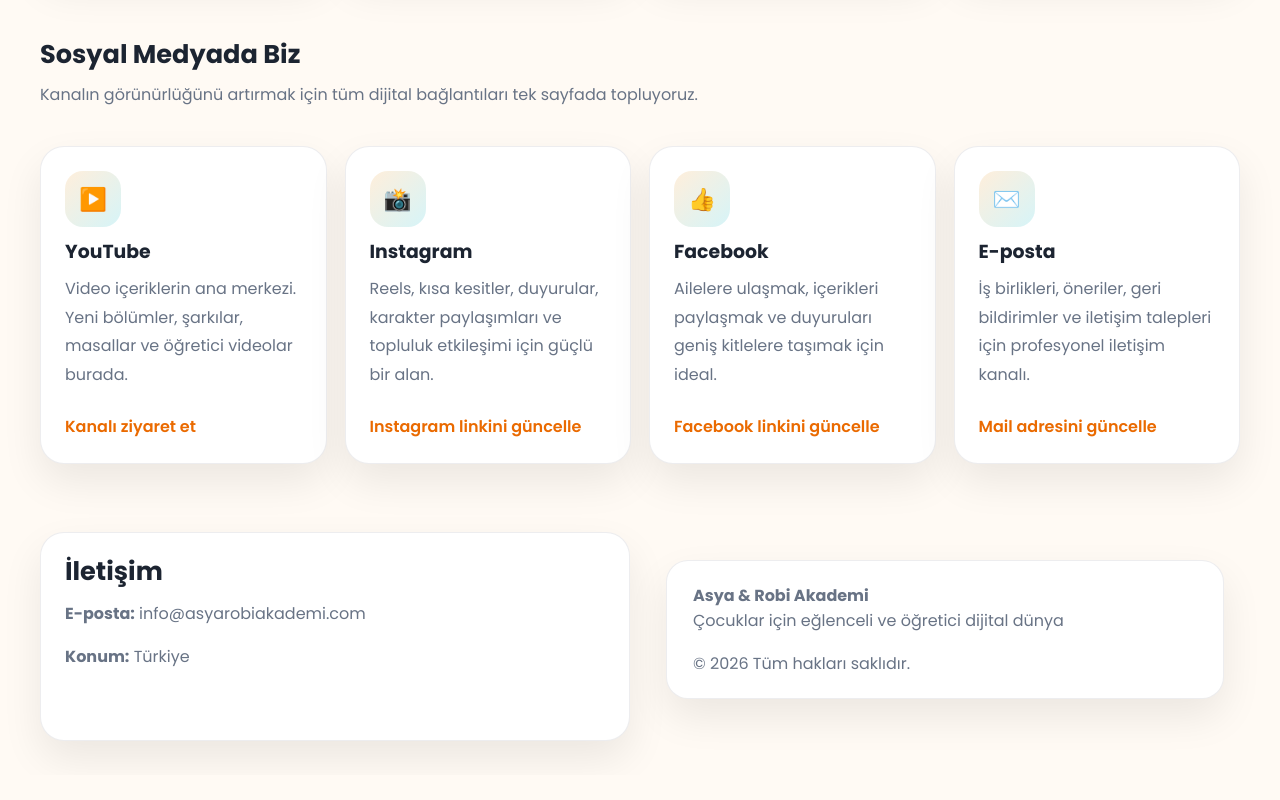
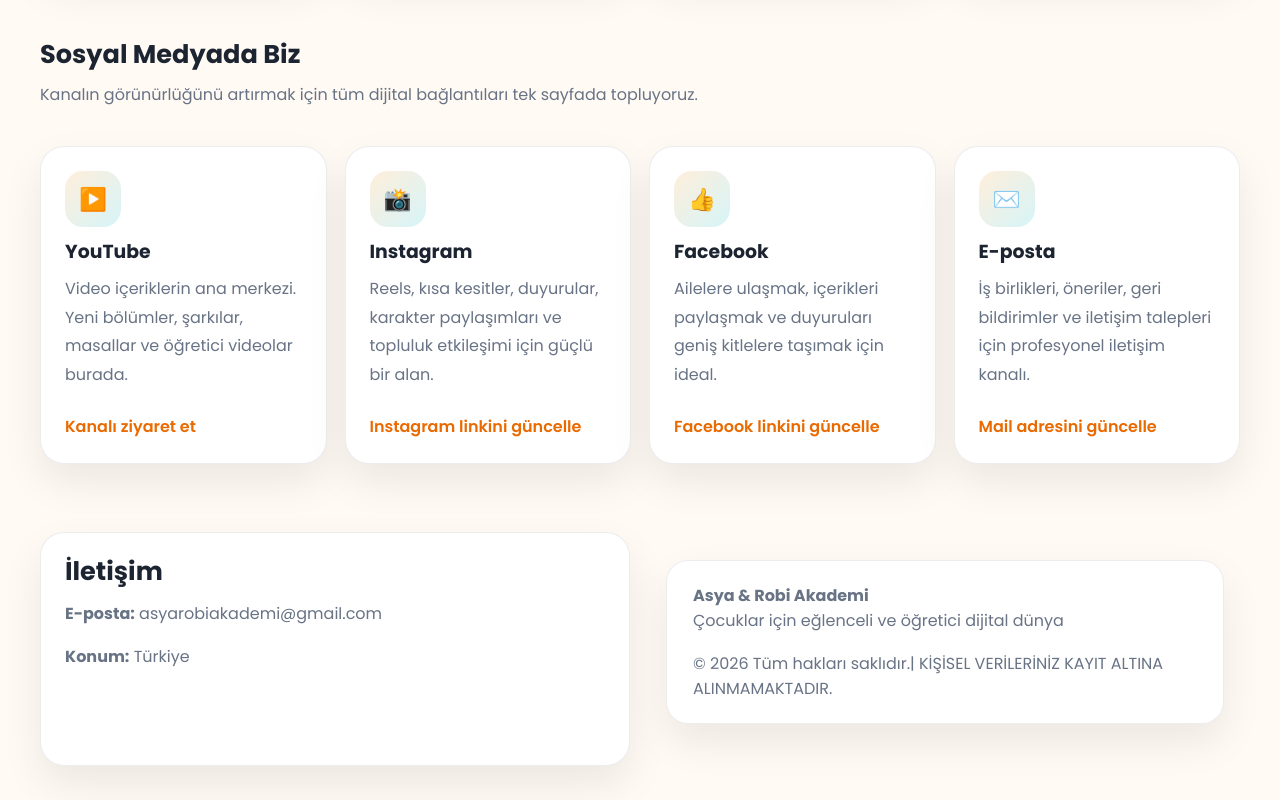
Before and after one commit to ucsertech/asyarobisit, a plain HTML site: page index.html in a window 1280 px wide. Shown: the part 3210-4010 px from the top of the page. Before the commit the page ends 3985 px from the top, so only its background shows below. Drawn offline with Linux system fonts and the light colour scheme.

Commit message:
Update index.html

```diff
--- a/index.html
+++ b/index.html
@@ -642,7 +642,7 @@
             <p>Video içeriklerin ana merkezi. Yeni bölümler, şarkılar, masallar ve öğretici videolar burada.</p>
             <span>Kanalı ziyaret et</span>
           </a>
-          <a class="social-card" href="https://www.instagram.com/" target="_blank" rel="noopener noreferrer">
+          <a class="social-card" href="https://www.instagram.com/yigitertasarim" target="_blank" rel="noopener noreferrer">
             <div class="icon">📸</div>
             <h3>Instagram</h3>
             <p>Reels, kısa kesitler, duyurular, karakter paylaşımları ve topluluk etkileşimi için güçlü bir alan.</p>
@@ -654,7 +654,7 @@
             <p>Ailelere ulaşmak, içerikleri paylaşmak ve duyuruları geniş kitlelere taşımak için ideal.</p>
             <span>Facebook linkini güncelle</span>
           </a>
-          <a class="social-card" href="mailto:info@asyarobiakademi.com">
+          <a class="social-card" href="mailto:asyarobiakademi@gmail.com">
             <div class="icon">✉️</div>
             <h3>E-posta</h3>
             <p>İş birlikleri, öneriler, geri bildirimler ve iletişim talepleri için profesyonel iletişim kanalı.</p>
@@ -671,7 +671,7 @@
           <p>
 
           </p>
-          <p><strong>E-posta:</strong> info@asyarobiakademi.com</p>
+          <p><strong>E-posta:</strong> asyarobiakademi@gmail.com</p>
           <p><strong>Konum:</strong> Türkiye</p>
         </article>
 
@@ -683,7 +683,7 @@
         <strong>Asya & Robi Akademi</strong>
         <div>Çocuklar için eğlenceli ve öğretici dijital dünya</div>
       </div>
-      <div>© 2026 Tüm hakları saklıdır.</div>
+      <div>© 2026 Tüm hakları saklıdır.| KİŞİSEL VERİLERİNİZ KAYIT ALTINA ALINMAMAKTADIR.</div>
     </div>
   </footer>
 
```
